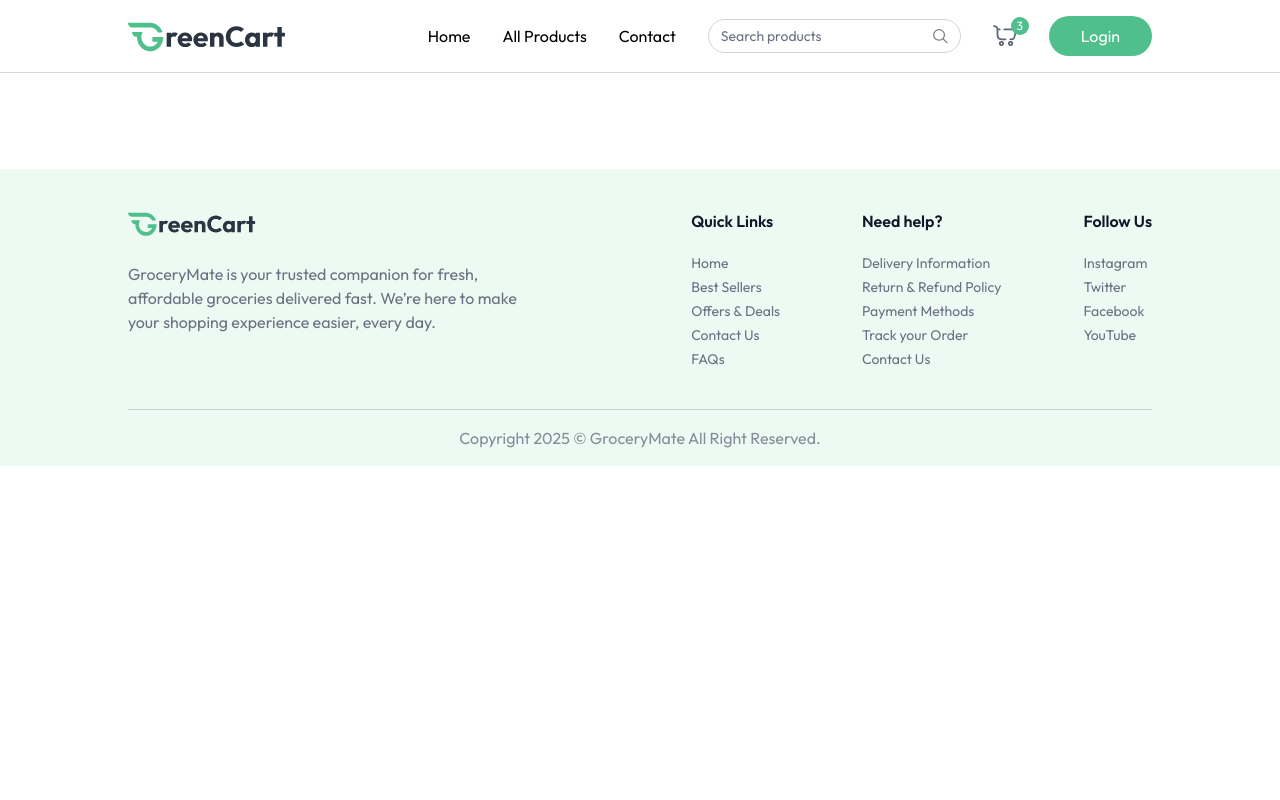
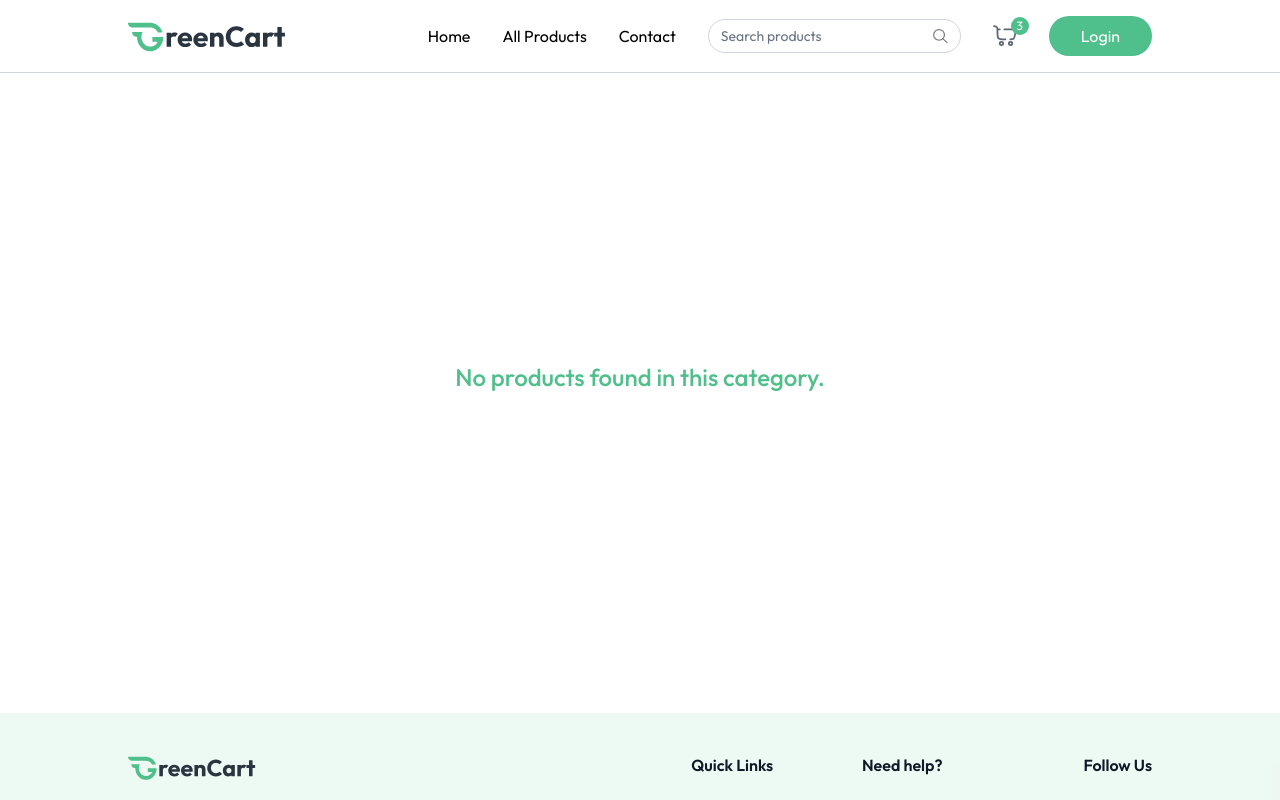
Before and after one commit to ayesorobolu/GroceryMate, a React (Vite) app in the folder Client/: page /products/1 in a window 1280 px wide. Shown: the top 800 px of the page. Built offline with nearby package versions, Linux system fonts and the light colour scheme.

Commit message:
Feat: added product category page

```diff
--- a/Client/src/App.jsx
+++ b/Client/src/App.jsx
@@ -7,6 +7,7 @@
 import { useAppContext } from './Context/AppContext'
 import Login from './Components/Login'
 import AllProducts from './Pages/AllProducts'
+import ProductCategory from './Pages/ProductCategory'
 
 const App = () => {
 
@@ -23,6 +24,7 @@
         <Routes>
           <Route path='/' element={ <Home/>} />
           <Route path='/products' element={ <AllProducts/>} />
+          <Route path='/products/:category' element={ <ProductCategory />} />
         </Routes>
       </div>
      {! isSellerPath &&  <Footer/>}
--- /dev/null
+++ b/Client/src/Pages/ProductCategory.jsx
@@ -0,0 +1,37 @@
+import React from 'react'
+import {useAppContext} from '../Context/AppContext'
+import { useParams } from 'react-router-dom';
+import { categories } from '../assets/assets';
+import ProductCard from '../Components/ProductCard';
+
+const ProductCategory = () => {
+    const {products} = useAppContext();
+    const {category} = useParams()
+
+    const searchCategory = categories.find((item)=> item.path.toLowerCase() === category)
+
+    const filteredProducts = products.filter((product)=> product.category.toLowerCase() === category)
+  return (
+    <div className='mt-16'>
+        {searchCategory && (
+            <div className='flex flex-col items-end w-max'>
+                <p className='text-2xl font-medium'>{searchCategory.text.toUpperCase()}</p>
+                <div className='w-16 h-0.5 bg-[var(--color-primary)] rounded-full'></div>
+            </div>
+        )}
+        {filteredProducts.length > 0 ?(
+            <div className='grid grid-cols-2 sm:grid-cols-3 md:grid-cols-4 gap-3 md:gap-6 lg:grid-cols-5 mt-6 '>
+                {filteredProducts.map((product)=>(
+                    <ProductCard key={product._id} product={product}/>
+                ))}
+            </div>
+        ) : (
+            <div className='flex items-center justify-center h-[60vh]'>
+                <p className='text-2xl font-medium text-[var(--color-primary)] '>No products found in this category.</p>
+            </div>
+        )}
+    </div>
+  )
+}
+
+export default ProductCategory
```
